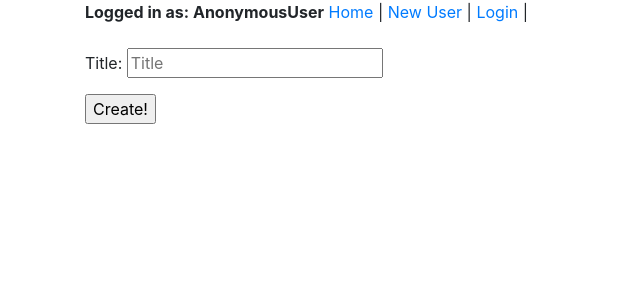
After one commit to rallen0150/thoughts, a Django app: page /category/create/ in a window 1280 px wide. The commit adds this page. Shown: the top 300 px of the page, without its empty margins (0-640 px from the left). Run offline with Django 3.2, Linux system fonts and the light colour scheme; some libraries are stand-ins or nearby versions.

Commit message:
made another model

```diff
--- a/blog/urls.py
+++ b/blog/urls.py
@@ -1,11 +1,15 @@
 from django.conf.urls import url, include
 from django.contrib import admin
 
-from thoughts.views import IndexView, UserCreateView
+from thoughts.views import IndexView, UserCreateView, CategoryCreateView, ProfileUpdateView, \
+                           ProfileCreateView
 
 urlpatterns = [
     url(r'^admin/', admin.site.urls),
     url(r'^$', IndexView.as_view(), name='index_view'),
     url(r'^', include('django.contrib.auth.urls'), name='login'),
     url(r'^new_user/$', UserCreateView.as_view(), name='user_create_view'),
+    url(r'^category/create/$', CategoryCreateView.as_view(), name='category_create_view'),
+    url(r'^profile/create/$', ProfileCreateView.as_view(), name='profile_create_view'),
+    url(r'^profile/update/$', ProfileUpdateView.as_view(), name='profile_update_view'),
 ]
--- a/templates/base.html
+++ b/templates/base.html
@@ -13,10 +13,12 @@
   <body>
     <div class="container">
       <b>Logged in as: {{ request.user }}</b>
-      <a href="{% url 'user_create_view' %}">New User</a> |
+      <a href="{% url 'index_view' %}">Home</a> |
       {% if not request.user.is_authenticated %}
+        <a href="{% url 'user_create_view' %}">New User</a> |
         <a href="{% url 'login' %}">Login</a> |
       {% else %}
+        <a href="{% url 'category_create_view' %}">New Category</a> |
         <a href="{% url 'logout' %}?next={% url 'index_view' %}">Logout</a> |
       {% endif %}
       <br><br>
--- a/templates/index.html
+++ b/templates/index.html
@@ -4,8 +4,8 @@
   {% if not request.user.is_authenticated %}
     <form class="" action="{% url 'login' %}" method="post">
       {% csrf_token %}
-      <p><input type="text" name="username" placeholder="Username"></p>
-      <p><input type="password" name="password" placeholder="Password"></p>
+      <p>Username: <input type="text" name="username" placeholder="Username"></p>
+      <p>Password: <input type="password" name="password" placeholder="Password"></p>
       <input type="submit" name="" value="Login">
     </form>
   {% else %}
--- /dev/null
+++ b/templates/thoughts/category_form.html
@@ -0,0 +1,9 @@
+{% extends 'base.html' %}
+
+{% block content %}
+  <form class="" action="" method="post">
+    {% csrf_token %}
+    <p>Title: <input type="text" name="title" placeholder="Title"></p>
+    <p><input type="submit" name="" value="Create!"></p>
+  </form>
+{% endblock %}
--- a/thoughts/admin.py
+++ b/thoughts/admin.py
@@ -1,4 +1,4 @@
 from django.contrib import admin
-from thoughts.models import Blog, Category
+from thoughts.models import Blog, Category, Profile
 
-admin.site.register([Blog, Category])
+admin.site.register([Blog, Category, Profile])
--- a/thoughts/models.py
+++ b/thoughts/models.py
@@ -1,4 +1,17 @@
 from django.db import models
+
+
+class Profile(models.Model):
+    first_name = models.CharField(max_length=30, blank=True)
+    last_name = models.CharField(max_length=50, blank=True)
+    avatar = models.FileField(null=True, blank=True)
+    user = models.OneToOneField('auth.User')
+
+    def get_full_name(self):
+        return self.first_name + " " + self.last_name
+
+    def __str__(self):
+        return self.get_full_name()
 
 class Category(models.Model):
     title = models.CharField(max_length=255)
--- a/thoughts/views.py
+++ b/thoughts/views.py
@@ -1,6 +1,6 @@
 from django.shortcuts import render
 
-from thoughts.models import Blog
+from thoughts.models import Blog, Category, Profile
 
 from django.contrib.auth.models import User
 from django.contrib.auth.forms import UserCreationForm, AuthenticationForm
@@ -24,7 +24,10 @@ class UserCreateView(FormView):
     template_name = "auth/user_form.html"
     model = User
     form_class = UserCreationForm
-    success_url = reverse_lazy('index_view')
+    # success_url = reverse_lazy('index_view')
+
+    def get_success_url(self, **kwargs):
+      return reverse_lazy('profile_create_view')
 
     # Had to look this up on StackOverflow
     def form_valid(self, form):
@@ -37,3 +40,33 @@ class UserCreateView(FormView):
       user = authenticate(username=username, password=password)
       login(self.request, user)
       return super(UserCreateView, self).form_valid(form)
+
+class CategoryCreateView(CreateView):
+    model = Category
+    fields = ('title', )
+    success_url = reverse_lazy('index_view')
+
+    def form_valid(self, form):
+        instance = form.save(commit=False)
+        instance.user = self.request.user
+        return super().form_valid(form)
+
+class ProfileCreateView(CreateView):
+    model = Profile
+    fields = ('first_name', 'last_name', 'avatar')
+    success_url = reverse_lazy('index_view')
+
+    def form_valid(self, form):
+        instance = form.save(commit=False)
+        instance.user = self.request.user
+        return super().form_valid(form)
+
+class ProfileUpdateView(UpdateView):
+    model = Profile
+    fields = ('first_name', 'last_name', 'avatar')
+    success_url = reverse_lazy('index_view')
+
+    def form_valid(self, form):
+        instance = form.save(commit=False)
+        instance.user = self.request.user
+        return super().form_valid(form)
```
Also changed, not shown: templates/thoughts/profile_form.html (added, +9 -0 lines), thoughts/migrations/0002_profile.py (added), thoughts/migrations/0003_auto_20170512_1533.py (added).
